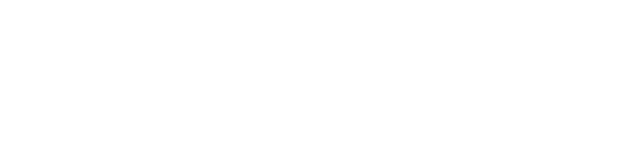
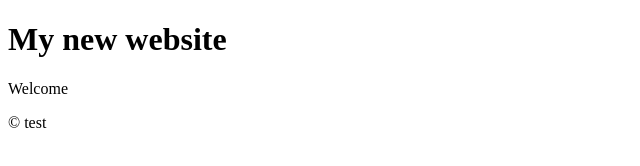
Before and after one commit to MonikaSzucs/company-name-test, a plain HTML site: page index.html in a window 1280 px wide. Shown: the whole page, without its empty margins (0-640 px from the left). Drawn offline with Linux system fonts and the light colour scheme.

Commit message:
adding files

```diff
--- a/index.html
+++ b/index.html
@@ -5,13 +5,13 @@
     </head>
     <body>
         <header>
-
+            <h1>My new website</h1>
         </header>
         <main>
-
+            <p>Welcome</p>
         </main>
         <footer>
-
+            &copy; test
         </footer>
     </body>
 </html>
```
